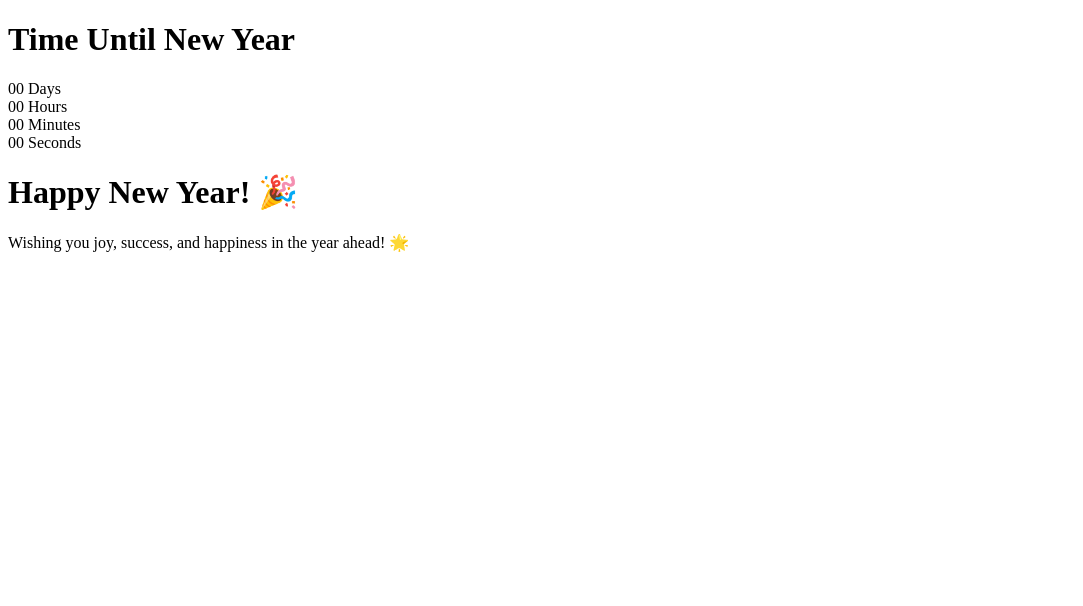
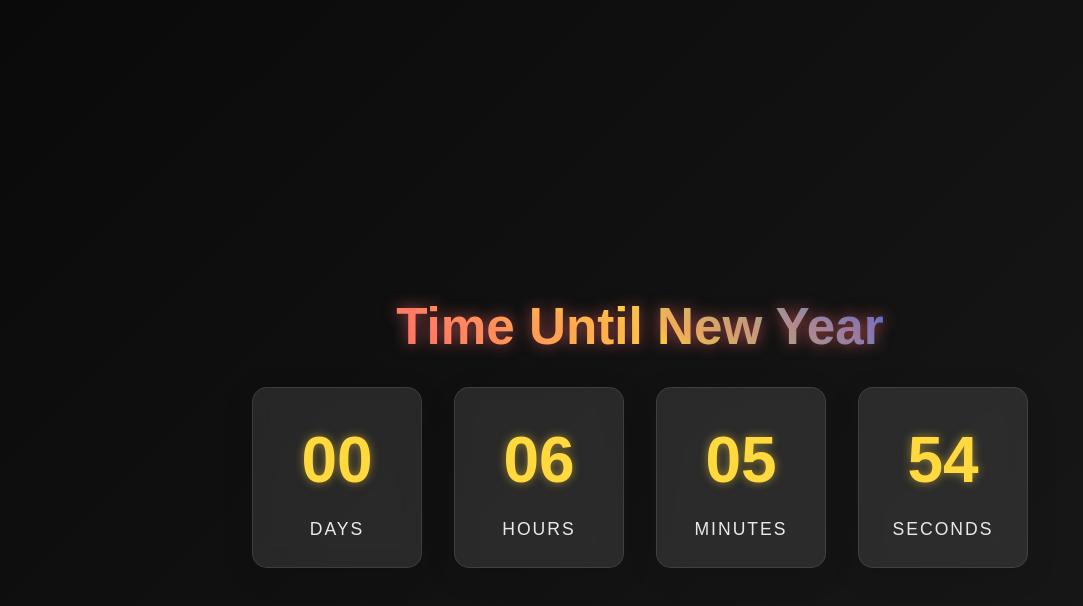
Before and after one commit to ruthwwikreddy/newyear2025, a plain HTML site: page index.html in a window 1280 px wide. Shown: the whole page, without its empty margins (0-1083 px from the left). Drawn offline with Linux system fonts and the light colour scheme; the site is published under a folder, as on GitHub Pages, so addresses that start at the root find nothing.

Commit message:
Update index.html

```diff
--- a/index.html
+++ b/index.html
@@ -5,8 +5,8 @@
     <link rel="icon" type="image/svg+xml" href="/vite.svg" />
     <meta name="viewport" content="width=device-width, initial-scale=1.0" />
     <title>Happy New Year!</title>
-    <script type="module" crossorigin src="/assets/index-Bqd2yThf.js"></script>
-    <link rel="stylesheet" crossorigin href="/assets/index-BvU1-ync.css">
+    <script type="module" crossorigin src="./assets/index-Bqd2yThf.js"></script>
+    <link rel="stylesheet" crossorigin href="./assets/index-BvU1-ync.css">
   </head>
   <body>
     <div id="fireworks"></div>
```
